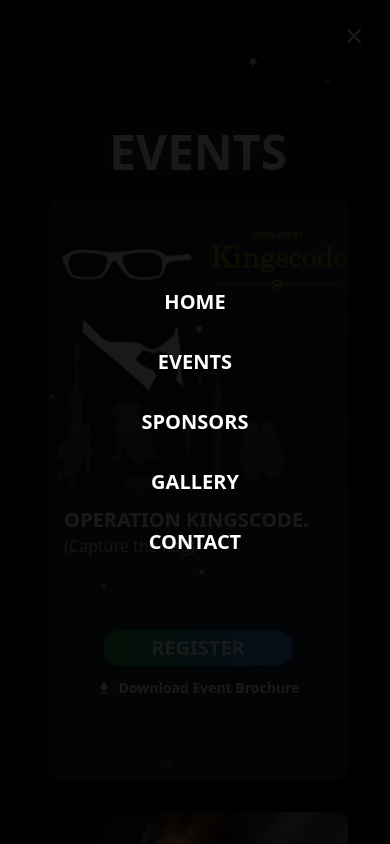
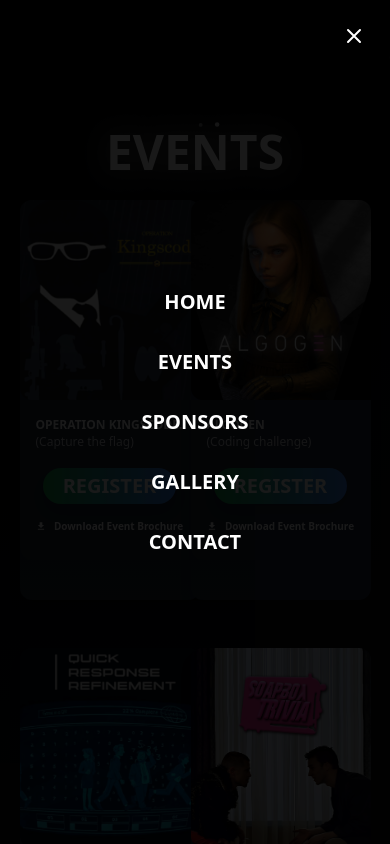
Before and after one commit to joyxcode2005/innovarium-website, a React (Vite) app: page /events in a window 390 px wide. Both pictures are taken after a click on the button 354 px from the left and 36 px from the top of the page. Shown: the top 844 px of the page. Built offline with nearby package versions, Linux system fonts and the light colour scheme.

Commit message:
fixed responsiveness

```diff
--- a/src/components/Navbar.jsx
+++ b/src/components/Navbar.jsx
@@ -1,9 +1,31 @@
-import React from "react";
+import React, { useEffect, useRef, useState } from "react";
 import { Link } from "react-router-dom";
 import { navLinks } from "../constants";
 
 const Navbar = () => {
-  const [isOpen, setIsOpen] = React.useState(false);
+  const [isOpen, setIsOpen] = useState(false);
+  const menuRef = useRef(null);
+  const buttonRef = useRef(null);
+
+  useEffect(() => {
+    const handleClickOutside = (event) => {
+      // Only close if clicking outside both the menu AND the button
+      if (
+        isOpen &&
+        menuRef.current &&
+        !menuRef.current.contains(event.target) &&
+        buttonRef.current &&
+        !buttonRef.current.contains(event.target)
+      ) {
+        setIsOpen(false);
+      }
+    };
+
+    document.addEventListener("mousedown", handleClickOutside);
+    return () => {
+      document.removeEventListener("mousedown", handleClickOutside);
+    };
+  }, [isOpen]);
 
   const toggleMenu = () => {
     setIsOpen(!isOpen);
@@ -11,6 +33,7 @@ const Navbar = () => {
 
   return (
     <>
+      {/* Desktop Navigation */}
       <nav className="w-[50%] z-20 absolute top-2 left-1/4 mx-auto bg-transparent border-white border-2 rounded-[50px] my-5 px-8 py-4 hidden md:block">
         <ul className="flex justify-center gap-4 list-none m-0 p-0">
           {navLinks.map((link) => (
@@ -26,20 +49,22 @@ const Navbar = () => {
         </ul>
       </nav>
 
+      {/* Mobile Navigation */}
       <div className="md:hidden">
+        {/* Button with its own ref */}
         <button
+          ref={buttonRef}
           onClick={toggleMenu}
-          className="fixed top-4 right-4 z-20 text-white p-2"
+          className="fixed top-4 right-4 z-50 text-white p-2"
         >
           <svg
-            className="w-6 h-6 z-35"
+            className="w-6 h-6"
             fill="none"
             stroke="currentColor"
             viewBox="0 0 24 24"
           >
             {isOpen ? (
               <path
-                className=""
                 strokeLinecap="round"
                 strokeLinejoin="round"
                 strokeWidth={2}
@@ -47,7 +72,6 @@ const Navbar = () => {
               />
             ) : (
               <path
-                className=""
                 strokeLinecap="round"
                 strokeLinejoin="round"
                 strokeWidth={2}
@@ -57,8 +81,12 @@ const Navbar = () => {
           </svg>
         </button>
 
+        {/* Mobile menu with its own ref */}
         {isOpen && (
-          <nav className="fixed top-0 left-0 w-full h-full bg-black bg-opacity-90 z-30">
+          <nav
+            ref={menuRef}
+            className="fixed top-0 left-0 w-full h-full bg-black bg-opacity-90 z-40"
+          >
             <ul className="flex flex-col items-center justify-center h-full gap-8 list-none m-0 p-0">
               {navLinks.map((link) => (
                 <li
--- a/src/components/SponsorScroller.jsx
+++ b/src/components/SponsorScroller.jsx
@@ -1,13 +1,13 @@
 import React from "react";
 
 const sponsors = [
-  "/sponsor.png",
-  "/sponsor1.png",
-  "/sponsor2.png",
-  "/sponsor3.png",
-  "/sponsor4.png",
-  "/sponsor5.png",
-  "/sponsor6.png",
+  // "/sponsor.png",
+  // "/sponsor1.png",
+  // "/sponsor2.png",
+  // "/sponsor3.png",
+  // "/sponsor4.png",
+  // "/sponsor5.png",
+  // "/sponsor6.png",
 ];
 
 const SponsorScroller = () => {
--- a/src/pages/Event.jsx
+++ b/src/pages/Event.jsx
@@ -65,7 +65,7 @@ const Event = () => {
                 },
               },
               shape: {
-                type: "star", // You can experiment with "edge" or "star" too
+                // You can experiment with "edge" or "star" too
               },
               size: {
                 value: { min: 2, max: 3 },
@@ -87,42 +87,36 @@ const Event = () => {
         />
       </div>
       <div className="z-10">
-        <div className="flex flex-col gap-6 items-center justify-center flex-wrap py-20 m-12">
+        <div className="flex flex-col gap-6 items-center justify-center py-20 m-12">
           <span className="font-extrabold text-white text-5xl [text-shadow:_0_0_30px_rgb(128,128,128)]">
             EVENTS
           </span>
-          <div className="flex flex-wrap gap-8 items-center justify-center ">
+          <div className="grid grid-cols-2 md:grid-cols-2 lg:grid-cols-4 gap-12 sm:gap-8 place-items-center z-30">
             {events.map((event) => {
               return (
                 <div
-                  className="h-[580px] w-[300px] cursor-pointer hover:scale-105 transition-all hover:border-2 border-blue-500 rounded-xl bg-gradient-to-b from-slate-900 to-slate-800 shadow-lg"
+                  className="w-[180px] h-[400px] sm:h-[580px] sm:w-[300px] cursor-pointer hover:scale-105 transition-all hover:border-2 border-blue-500 rounded-xl bg-gradient-to-b from-slate-900 to-slate-800 shadow-lg"
                   key={event.title}
                 >
                   <div className="h-[50%]">
                     <img
                       src={event.image}
-                      style={{
-                        width: "100%",
-                        height: "100%",
-                        objectFit: "cover",
-                        borderTopLeftRadius: "10px",
-                        borderTopRightRadius: "10px",
-                      }}
+                      className="w-full h-full rounded-t-xl rounded-bl-xl object-cover "
                       alt=""
                     />
                   </div>
                   <div className="h-[40%] text-white bg-slate-800 rounded-ee-xl rounded-es-xl py-4 flex flex-col justify-between">
                     <div className="flex flex-col items-start justify-center px-4">
-                      <p className="sm:text-[1rem] text-xl uppercase font-semibold">
+                      <p className="sm:text-[1rem] text-[12px] uppercase font-semibold">
                         {event.title}
                       </p>
-                      <span className="text-white opacity-80">
+                      <span className="text-white opacity-80 text-xs sm:text-sm">
                         ({event.eventname})
                       </span>
                     </div>
                     <div className="flex flex-col items-center justify-center gap-1 mt-2">
                       <div className="flex flex-col items-center justify-center gap-1 mt-2">
-                        <button className="px-12 py-1 text-xl bg-gradient-to-r from-green-600 to-blue-500 text-white font-semibold rounded-full hover:from-purple-700 hover:to-blue-600 shadow-lg self-center mb-1">
+                        <button className="px-5 sm:px-12 py-1 text-xl bg-gradient-to-r from-green-600 to-blue-500 text-white font-semibold rounded-full hover:from-purple-700 hover:to-blue-600 shadow-lg self-center mb-1">
                           <a href={event.link} target="_blank">
                             REGISTER
                           </a>
@@ -131,7 +125,7 @@ const Event = () => {
                           <a
                             href="/event-brochure.pdf"
                             download={true}
-                            className="flex items-center justify-center gap-2 text-white font-semibold text-sm hover:text-blue-600"
+                            className="flex items-center justify-center gap-2 text-white font-semibold text-[10px] sm:text-sm hover:text-blue-600"
                           >
                             <IoMdDownload />
                             Download Event Brochure
--- a/src/pages/HomePage.jsx
+++ b/src/pages/HomePage.jsx
@@ -86,7 +86,7 @@ const HomePage = () => {
       </div>
 
       {/* Navigation */}
-      <div className="relative z-12">
+      <div className="relative">
         <Navbar />
       </div>
 
```
